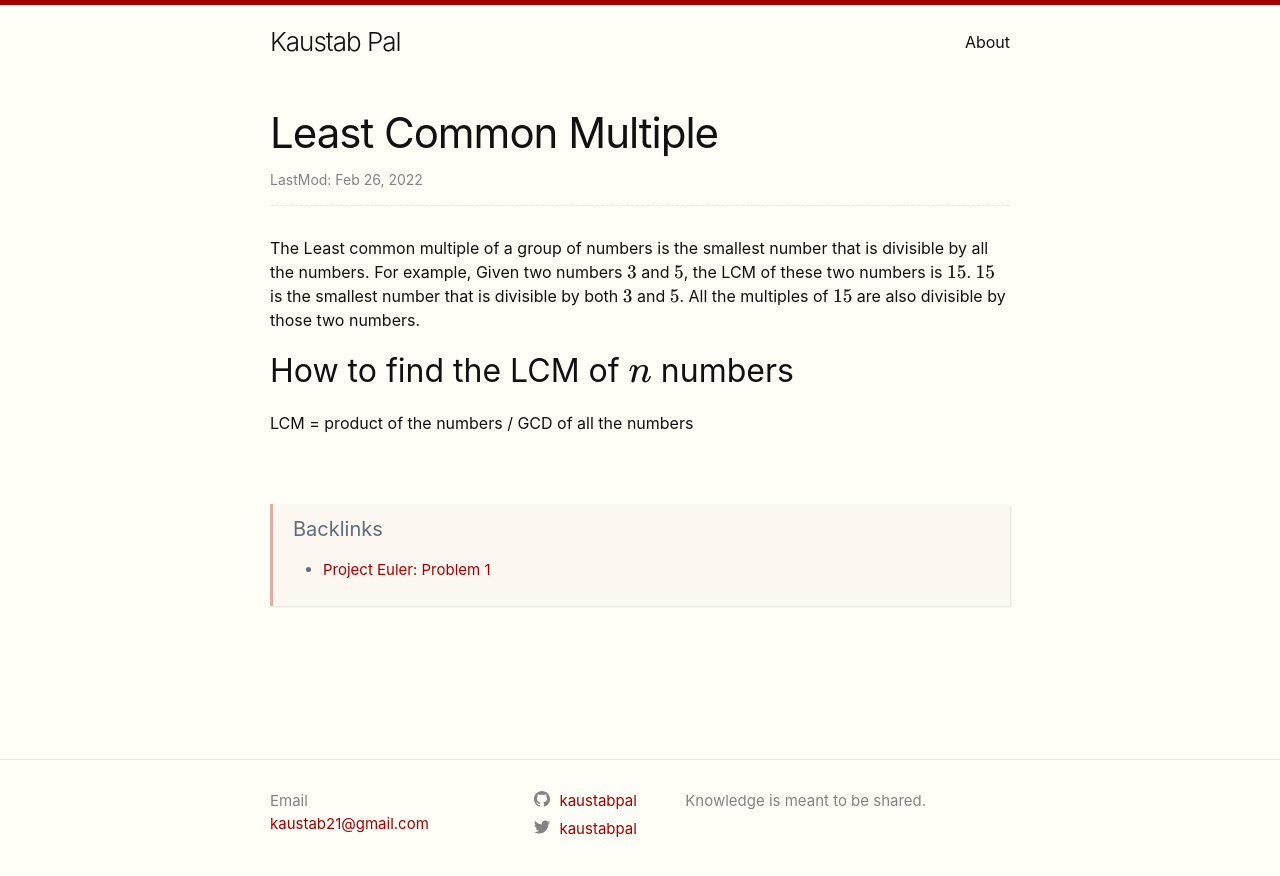
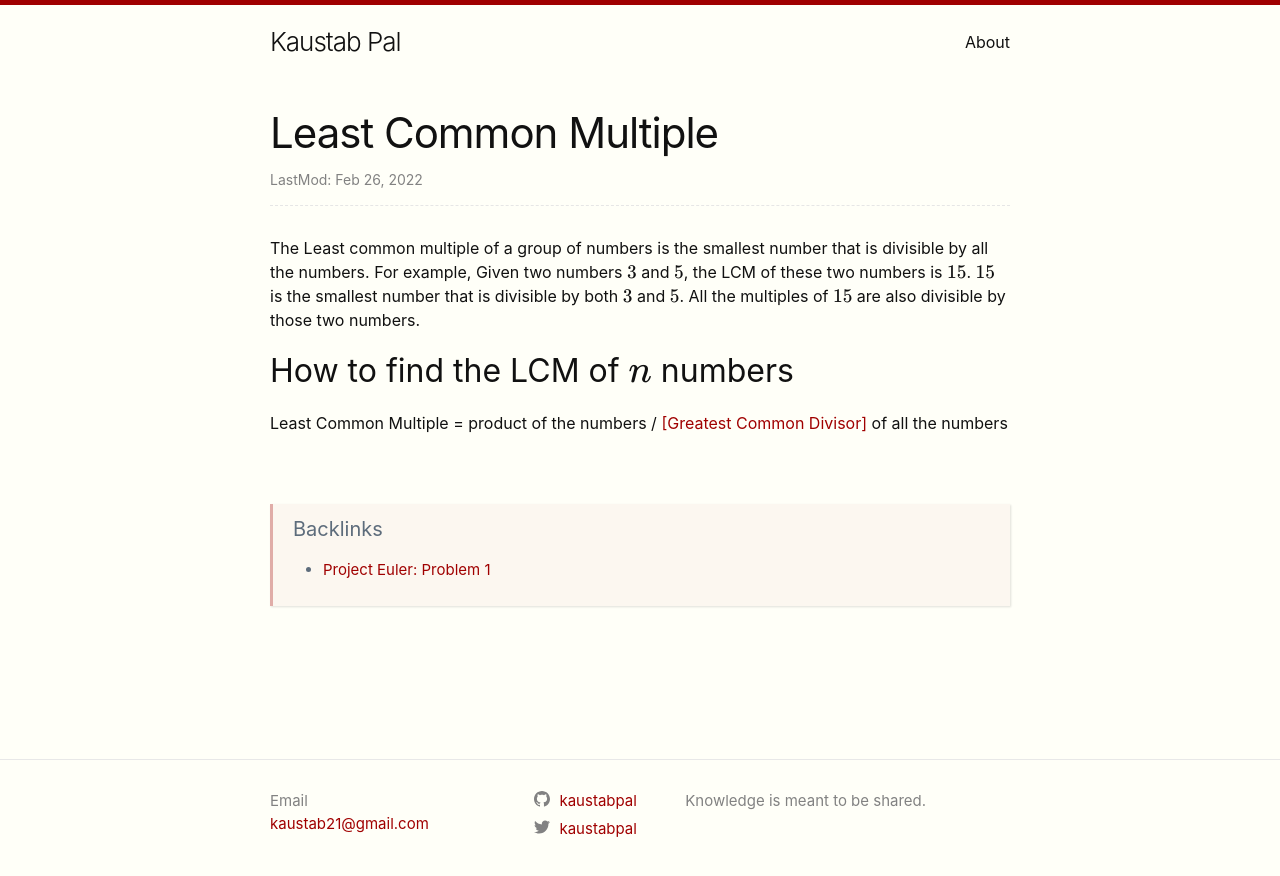
Before and after one commit to kaustabpal/kaustabpal.github.io, a Jekyll site: the page built from _posts/2022-02-26-least_commom_multiple.md, in a window 1280 px wide. Shown: the top 876 px of the page. Built offline with Jekyll 4.4.1, drawn with Linux system fonts in a browser that asks for light colours; nearby versions of some CDN libraries.

Commit message:
Added link.

```diff
--- a/_posts/2022-02-26-least_commom_multiple.md
+++ b/_posts/2022-02-26-least_commom_multiple.md
@@ -16,4 +16,5 @@ divisible by those two numbers.
 
 ## How to find the LCM of $$n$$ numbers
 
-LCM = product of the numbers / GCD of all the numbers
+Least Common Multiple = product of the numbers / [ [Greatest Common Divisor] ](
+{% post_url 2022-02-26-greatest_common_divisor %} ) of all the numbers
```
